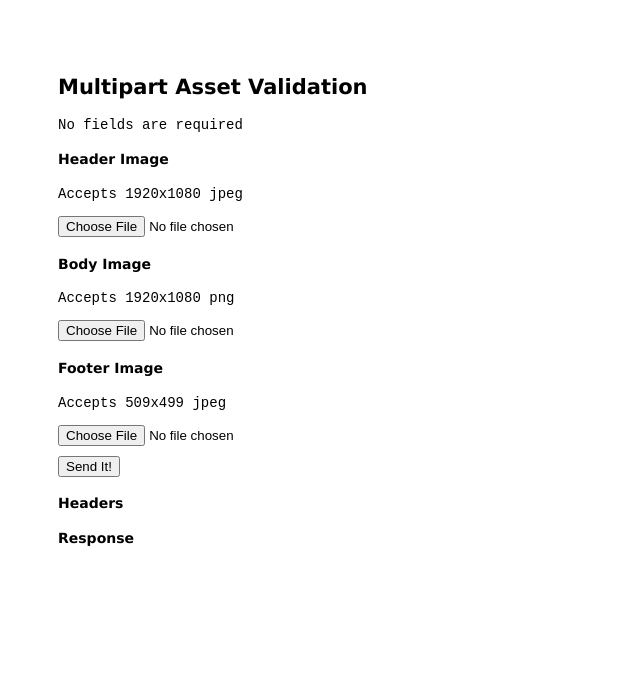
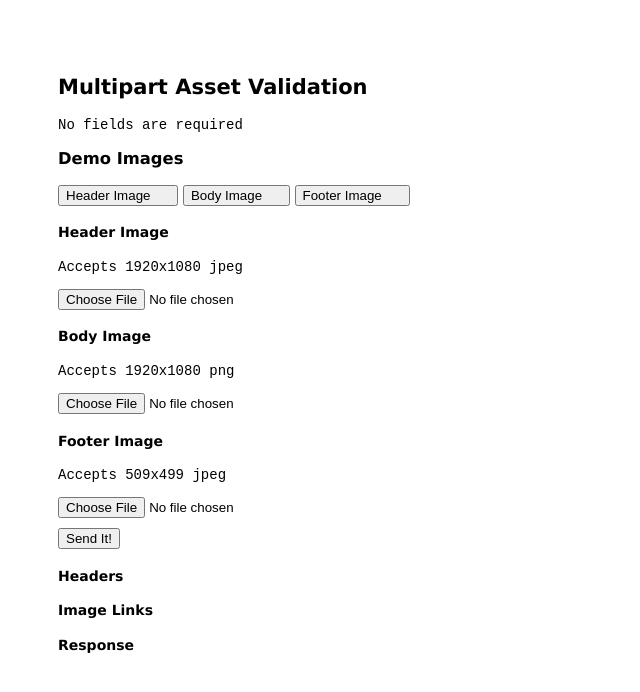
Before and after one commit to mmason33/multipart-asset-validation-middleware, a website: page public/index.html in a window 1280 px wide. Shown: the whole page, without its empty margins (0-640 px from the left). Drawn offline with Linux system fonts and the light colour scheme.

Commit message:
add ability to download demo images

```diff
--- a/public/index.html
+++ b/public/index.html
@@ -9,6 +9,16 @@
 	</head>
 	<body>
 		<h2>Multipart Asset Validation</h2><pre>No fields are required</pre>
+		<h3>Demo Images</h3>
+		<button>
+			<a href="/api/demo-images/header_image.jpg" target="_blank">Header Image</a>
+		</button>
+		<button>
+			<a href="/api/demo-images/body_image.jpg" target="_blank">Body Image</a>
+		</button>
+		<button>
+			<a href="/api/demo-images/footer_image.jpg" target="_blank">Footer Image</a>
+		</button>
 		<form class="multipart" method="POST">
 			<label>
 				<h4>Header Image</h4><pre>Accepts 1920x1080 jpeg</pre>
@@ -26,8 +36,9 @@
 		</form>
 		<h4>Headers</h4>
 		<pre class="headers-display"></pre>
+		<h4>Image Links</h4>
+		<div class="image-buttons"></div>
 		<h4>Response</h4>
-		<div class="image-buttons"></div>
 		<pre class="response-display"></pre>
 		<script src="/javascripts/scripts.js"></script>
 	</body>
--- a/public/stylesheets/style.css
+++ b/public/stylesheets/style.css
@@ -8,6 +8,11 @@ a {
   margin: 0 20px 0 0;
 }
 
+button a {
+	color: black;
+	text-decoration: none;
+}
+
 label {
 	display: block;
 }
```
Also changed, not shown: routes/multipart.js (+20 -0 lines).
